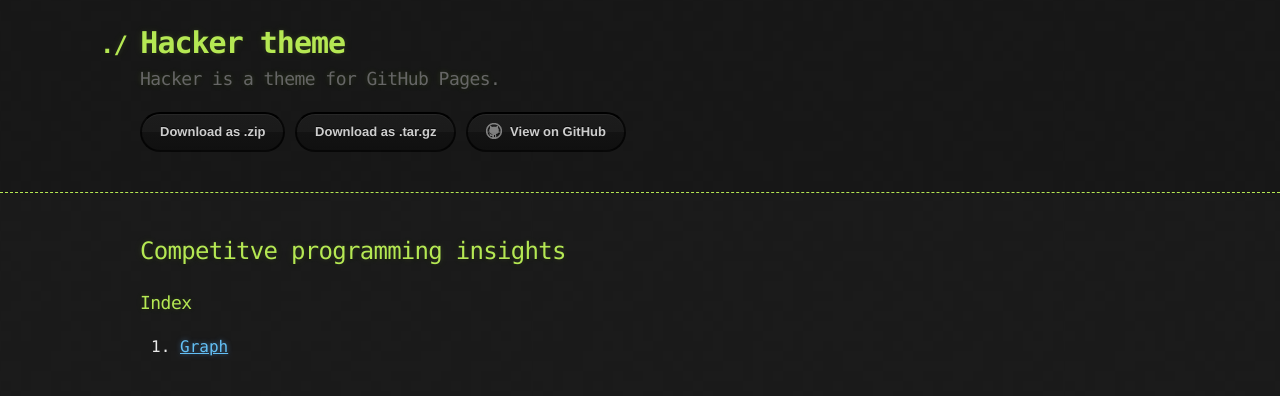
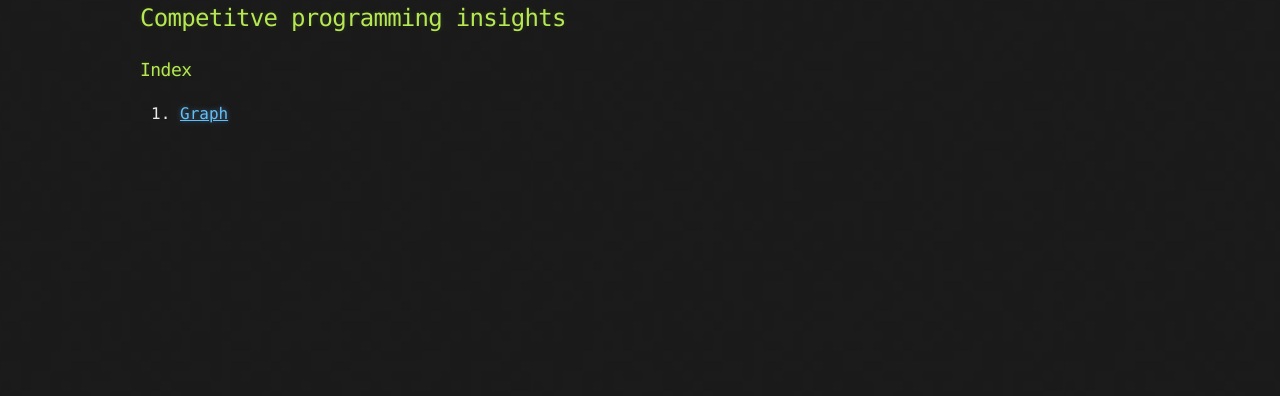
Before and after one commit to cp-insights/cp-insights.github.io, a Jekyll site: the page built from index.md, in a window 1280 px wide. Shown: the top 396 px of the page. Built offline with Jekyll 4.4.1, drawn with Linux system fonts in a browser that asks for light colours; our own code applies the rules of GitHub Pages for plain Markdown files.

Commit message:
Removed header from hacker

```diff
--- a/_layouts/default.html
+++ b/_layouts/default.html
@@ -5,29 +5,12 @@
     <meta http-equiv="X-UA-Compatible" content="IE=edge">
     <meta name="viewport" content="width=device-width, initial-scale=1">
     <link rel="stylesheet" href="{{ '/assets/css/style.css?v=' | append: site.github.build_revision | relative_url }}">
+    {% include head-custom.html %}
 
 {% seo %}
   </head>
 
   <body>
-
-    <header>
-      <div class="container">
-        <a id="a-title" href="{{ '/' | relative_url }}">
-          <h1>{{ site.title | default: site.github.repository_name }}</h1>
-        </a>
-        <h2>{{ site.description | default: site.github.project_tagline }}</h2>
-
-        <section id="downloads">
-          {% if site.show_downloads %}
-            <a href="{{ site.github.zip_url }}" class="btn">Download as .zip</a>
-            <a href="{{ site.github.tar_url }}" class="btn">Download as .tar.gz</a>
-          {% endif %}
-          <a href="{{ site.github.repository_url }}" class="btn btn-github"><span class="icon"></span>View on GitHub</a>
-        </section>
-      </div>
-    </header>
-
     <div class="container">
       <section id="main_content">
         {{ content }}
```
